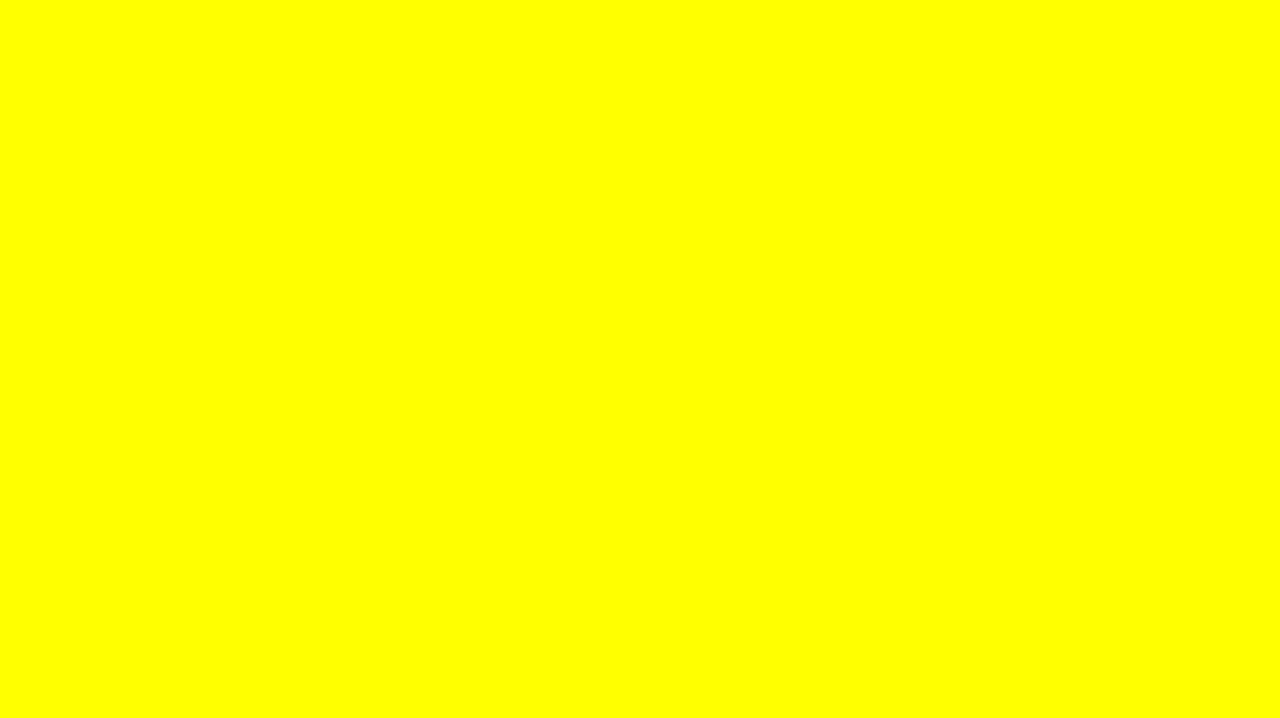
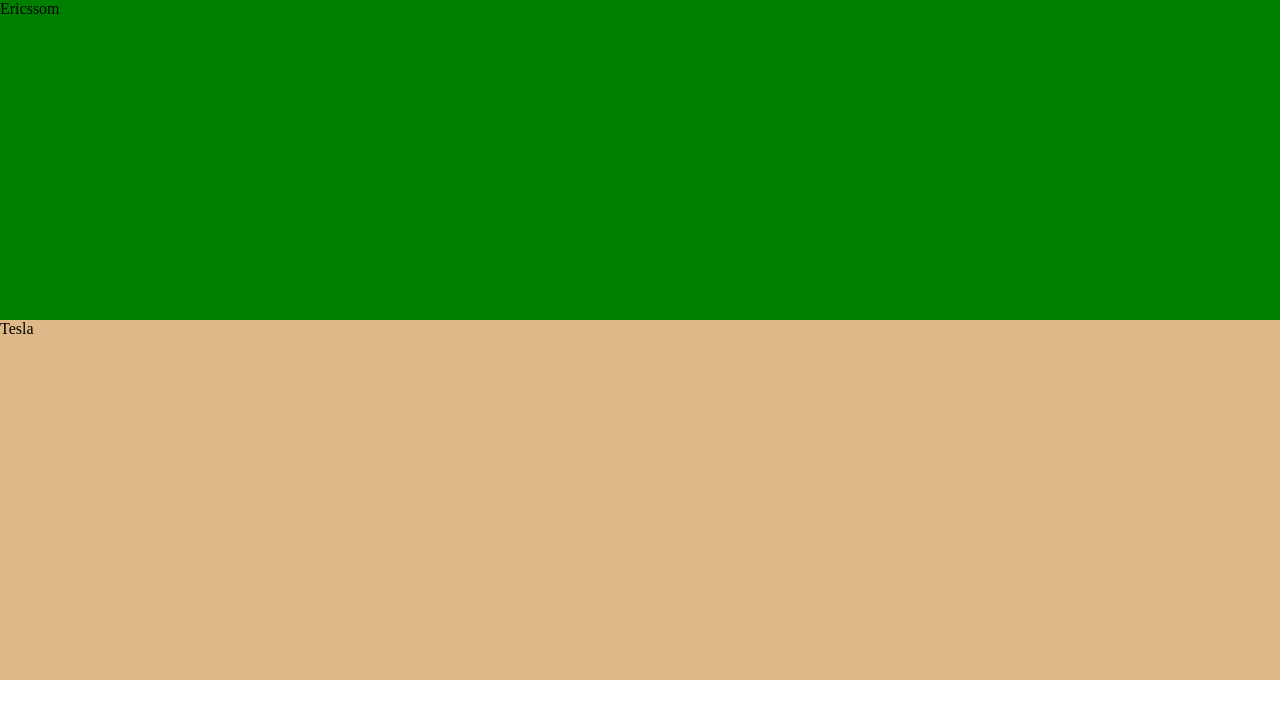
Before and after one commit to denis-ttk-1975/YaP-Sprint-4, a plain HTML site: page index.html in a window 1280 px wide. Drawn offline with Linux system fonts and the light colour scheme.

Commit message:
root-css @ index-html changed for pull test

```diff
--- a/blocks/root/root.css
+++ b/blocks/root/root.css
@@ -1,3 +1,9 @@
-body {
-  background-color: yellow;
+.a1 {
+  background-color: green;
+  height: 40vh;
 }
+
+.b2 {
+  background-color: burlywood;
+  height: 45vh;
+}
--- a/index.html
+++ b/index.html
@@ -6,5 +6,8 @@
     <title>Mesto</title>
     <link rel="stylesheet" href="./pages/index.css" />
   </head>
-  <body></body>
+  <body>
+    <div class="a1">Ericssom</div>
+    <div class="b2">Tesla</div>
+  </body>
 </html>
```
